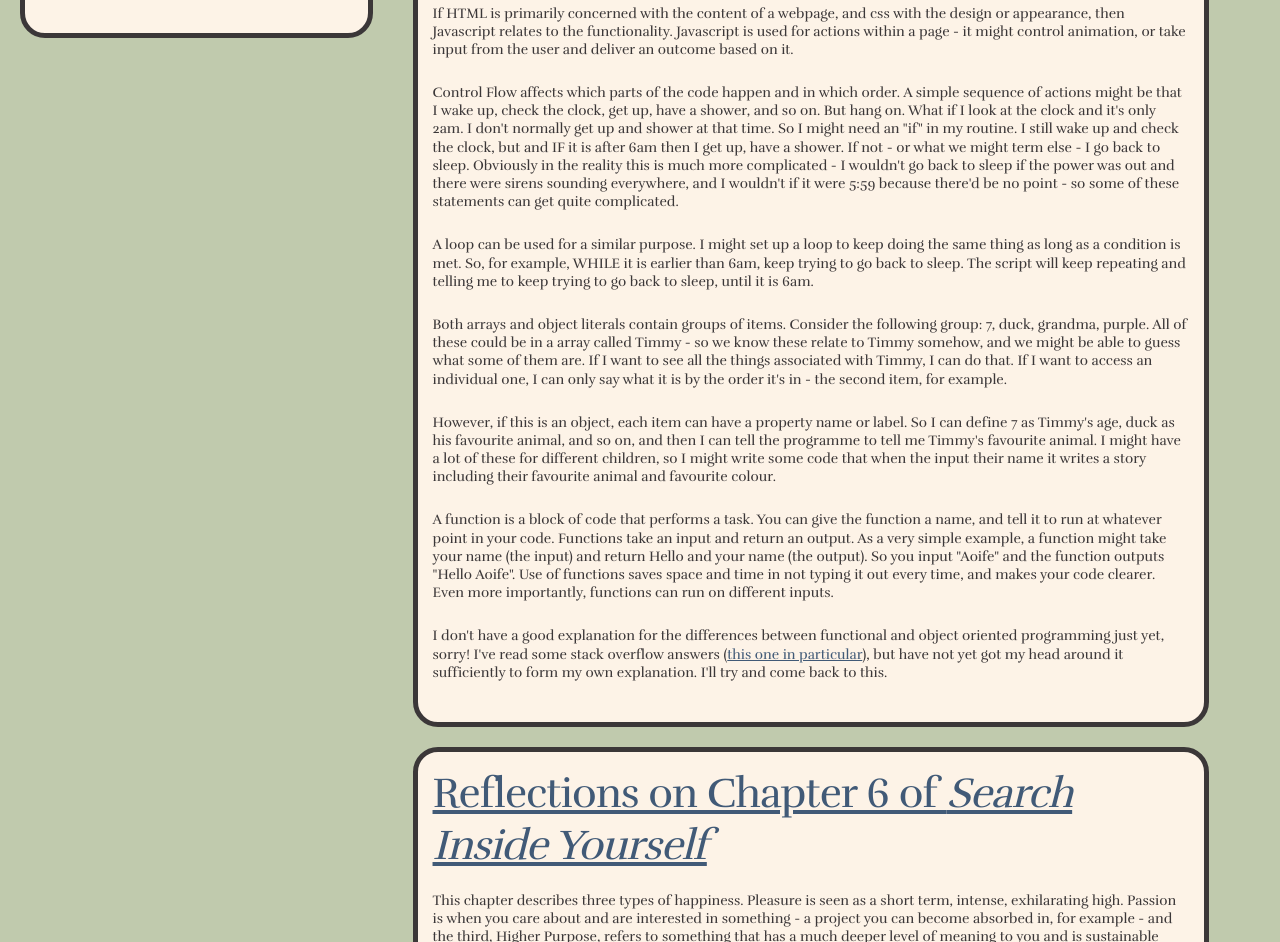
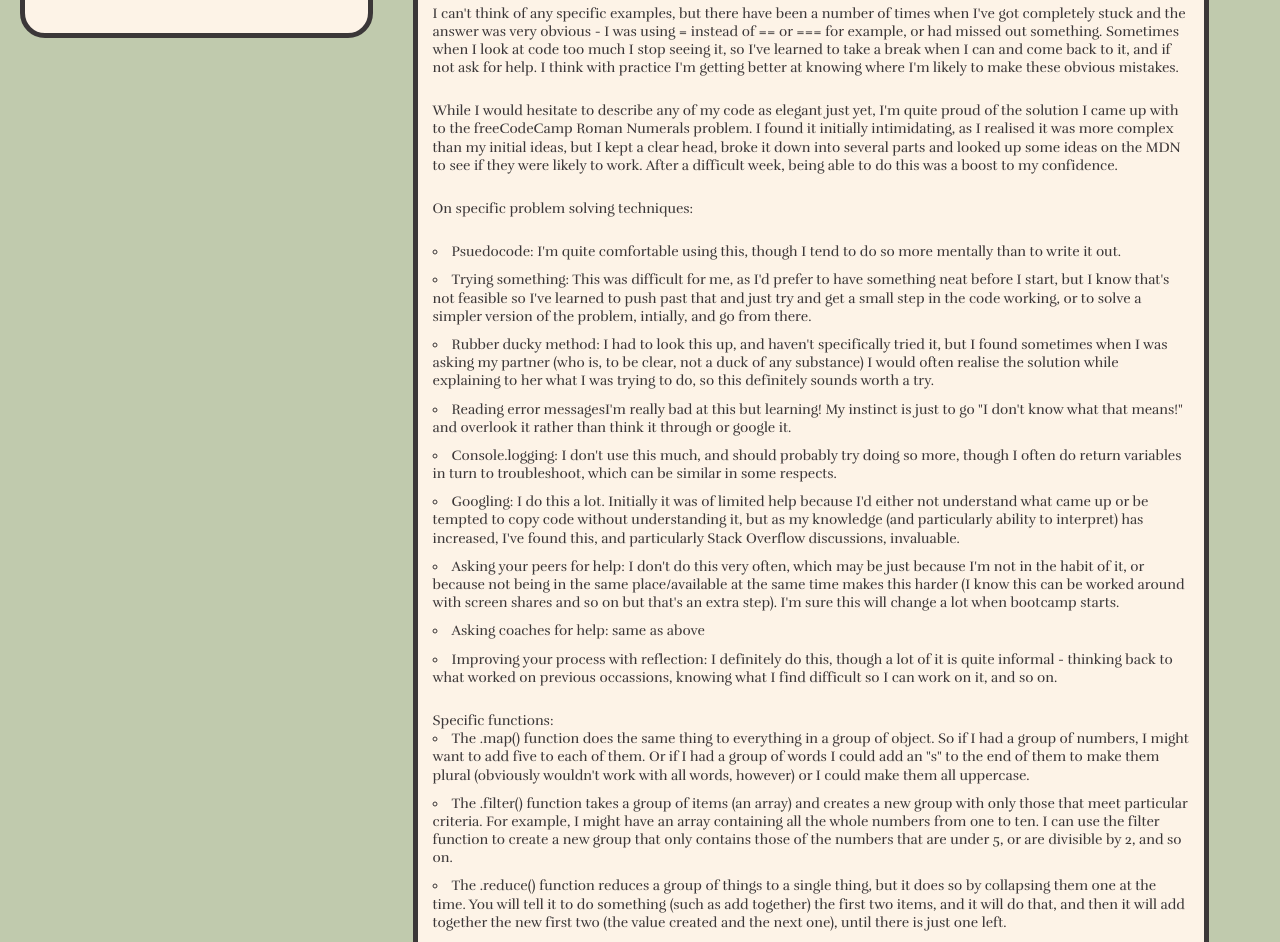
Before and after one commit to andi-crb/andi-crb.github.io, a plain HTML site: page blog/blog-template.html in a window 1280 px wide. Shown: the part 338-1280 px from the top of the page. Drawn offline with nearby package versions, Linux system fonts and the light colour scheme.

Commit message:
add problem solving blog

```diff
--- a/blog/blog-template.html
+++ b/blog/blog-template.html
@@ -34,6 +34,34 @@
         </aside>
       </div>
       <div class="eight columns">
+      <article>
+                <h2><a href="t5-problem-solving.html">Problem Solving</a></h2>
+<p>
+I can't think of any specific examples, but there have been a number of times when I've got completely stuck and the answer was very obvious - I was using = instead of == or === for example, or had missed out something. Sometimes when I look at code too much I stop seeing it, so I've learned to take a break when I can and come back to it, and if not ask for help. I think with practice I'm getting better at knowing where I'm likely to make these obvious mistakes.</p>
+<p> While I would hesitate to describe any of my code as elegant just yet, I'm quite proud of the solution I came up with to the freeCodeCamp Roman Numerals problem. I found it initially intimidating, as I realised it was more complex than my initial ideas, but I kept a clear head, broke it down into several parts and looked up some ideas on the MDN to see if they were likely to work. After a difficult week, being able to do this was a boost to my confidence.
+</p>
+<p>
+  On specific problem solving techniques:
+</p>
+<ul>
+<li>Psuedocode: I'm quite comfortable using this, though I tend to do so more mentally than to write it out.</li>
+<li>Trying something: This was difficult for me, as I'd prefer to have something neat before I start, but I know that's not feasible so I've learned to push past that and just try and get a small step in the code working, or to solve a simpler version of the problem, intially, and go from there.</li>
+<li>Rubber ducky method: I had to look this up, and haven't specifically tried it, but I found sometimes when I was asking my partner (who is, to be clear, not a duck of any substance) I would often realise the solution while explaining to her what I was trying to do, so this definitely sounds worth a try.</li>
+<li>Reading error messagesI'm really bad at this but learning! My instinct is just to go "I don't know what that means!" and overlook it rather than think it through or google it.</li>
+<li>Console.logging: I don't use this much, and should probably try doing so more, though I often do return variables in turn to troubleshoot, which can be similar in some respects.</li>
+<li>Googling: I do this a lot. Initially it was of limited help because I'd either not understand what came up or be tempted to copy code without understanding it, but as my knowledge (and particularly ability to interpret) has increased, I've found this, and particularly Stack Overflow discussions, invaluable.</li>
+<li>Asking your peers for help: I don't do this very often, which may be just because I'm not in the habit of it, or because not being in the same place/available at the same time makes this harder (I know this can be worked around with screen shares and so on but that's an extra step). I'm sure this will change a lot when bootcamp starts.</li>
+<li>Asking coaches for help: same as above</li>
+<li>Improving your process with reflection: I definitely do this, though a lot of it is quite informal - thinking back to what worked on previous occassions, knowing what I find difficult so I can work on it, and so on.</li>
+</ul>
+Specific functions:
+<ul>
+<li>The .map() function does the same thing to everything in a group of object. So if I had a group of numbers, I might want to add five to each of them. Or if I had a group of words I could add an "s" to the end of them to make them plural (obviously wouldn't work with all words, however) or I could make them all uppercase.</li>
+<li>The .filter() function takes a group of items (an array) and creates a new group with only those that meet particular criteria. For example, I might have an array containing all the whole numbers from one to ten. I can use the filter function to create a new group that only contains those of the numbers that are under 5, or are divisible by 2, and so on.</li>
+<li>The .reduce() function reduces a group of things to a single thing, but it does so by collapsing them one at the time. You will tell it to do something (such as add together) the first two items, and it will do that, and then it will add together the new first two (the value created and the next one), until there is just one left.</li>
+</ul>
+
+ <p>I confess to not fully understanding the difference between recursion and iteration, but essentially, while they both involve repetition, iteration goes through the same block of code and then loops round and repeats it, where as recursion repeatedly calls itself. In practical terms, iteration is more complex/harder to write but involves less memory usage, while recursion is the reverse.</p></article>
           <article>
               <h2><a href="http://andi-crb.github.io/blog/t7-javascript-basics.html">Javascript Basics</a></h2>
           <p>
```
Also changed, not shown: blog/t5-problem-solving.html (added, +65 -0 lines), main.js (line endings or trailing spaces).
